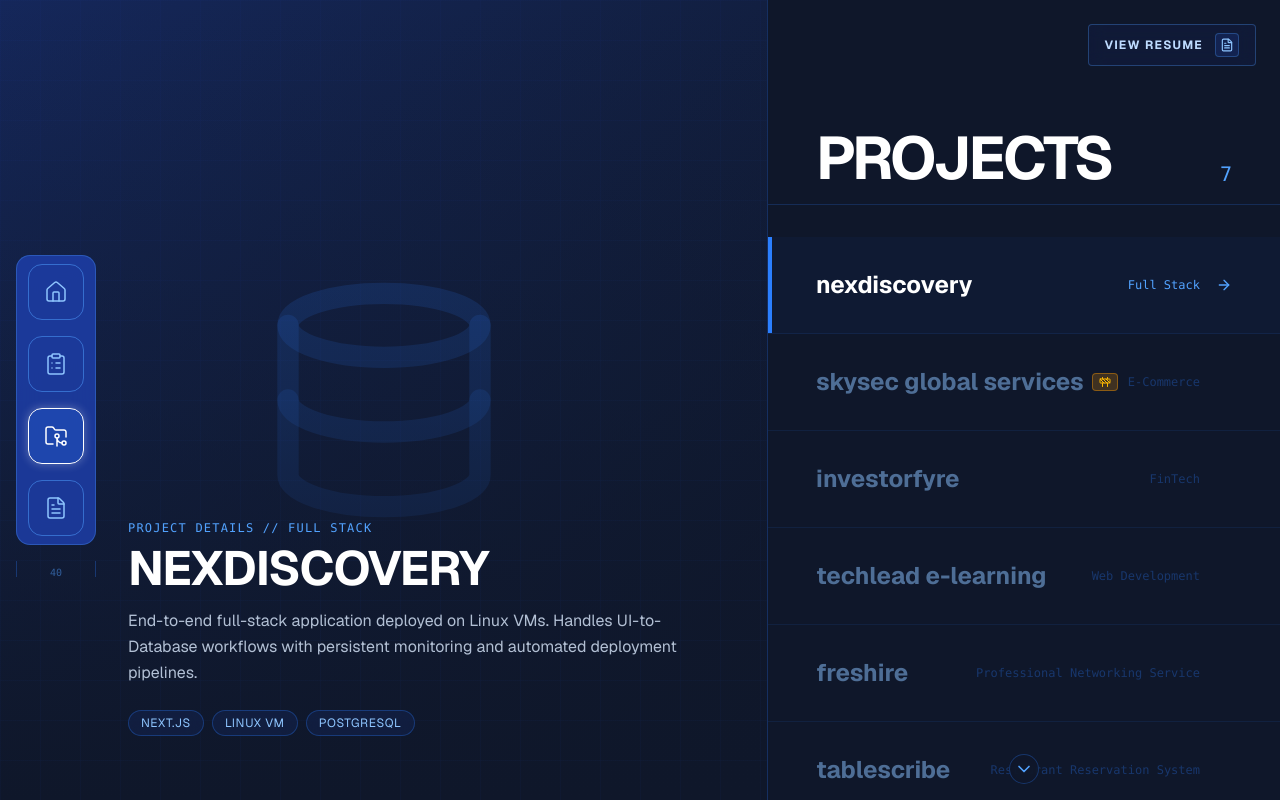
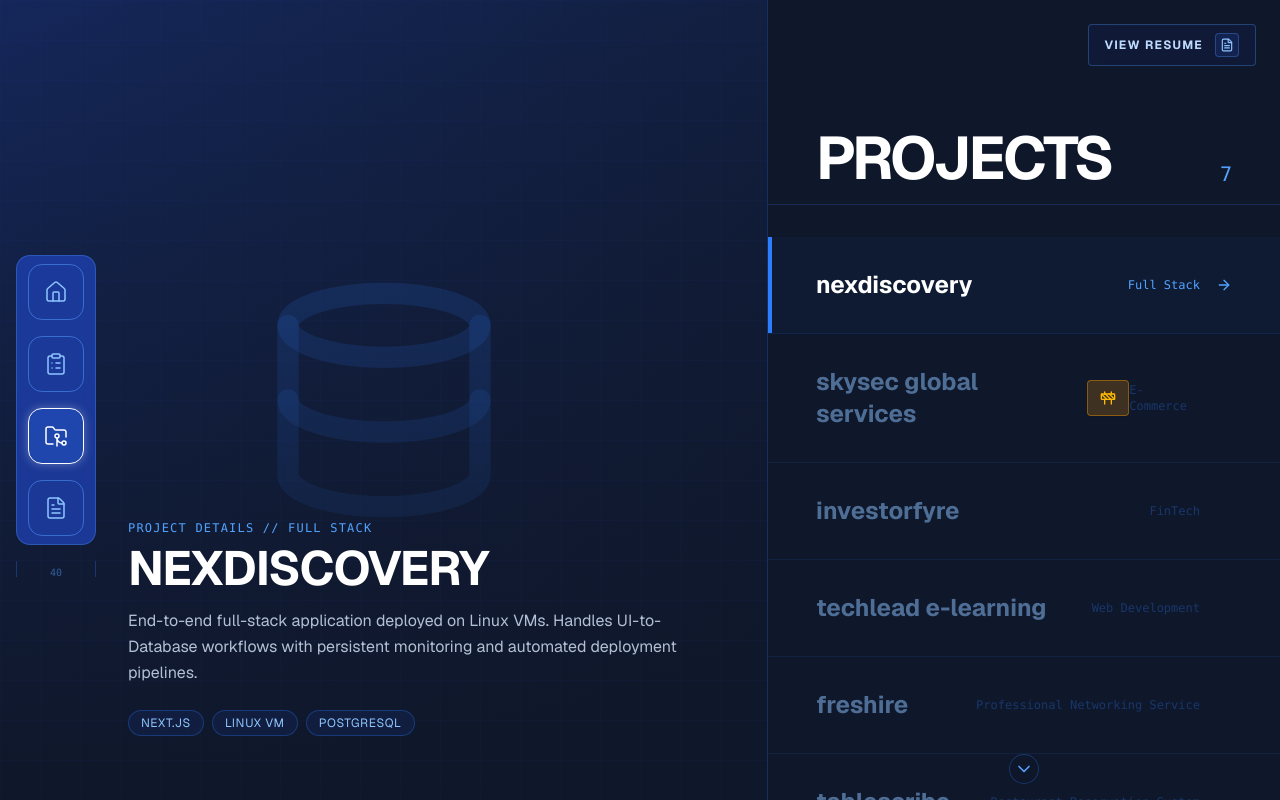
Before and after one commit to Marnin-A/Portfolio, a Next.js app: page /projects in a window 1280 px wide. Built offline with nearby package versions, Linux system fonts and the light colour scheme.

Commit message:
fix: minor UI fixes

```diff
--- a/app/page.tsx
+++ b/app/page.tsx
@@ -2,7 +2,6 @@
 
 import Image from "next/image";
 import { motion } from "framer-motion";
-import BlueprintCard from "@/components/ui/BlueprintCard";
 import { Github, Linkedin, Mail, Twitter } from "lucide-react";
 
 export default function Home() {
@@ -67,7 +66,7 @@
                          src="/profile.png"
                          alt="Marnin Audu"
                          fill
-                         className="object-cover ml-[2%] mt-[2%]"
+                         className="object-cover ml-[1%] mt-[1%]"
                        />
                     </div>
                  </div>
--- a/components/page-content/projects.tsx
+++ b/components/page-content/projects.tsx
@@ -4,6 +4,8 @@
 import { ArrowRight, ChevronUp, ChevronDown, AlertTriangle, Construction } from "lucide-react";
 import { projects } from "@/lib/data";
 import Link from "next/link";
+import { Tooltip, TooltipContent, TooltipTrigger } from "../ui/tooltip";
+import { Button } from "../ui/button";
 
 export default function ProjectsContent() {
     const [activeId, setActiveId] = useState(projects[0].id);
@@ -153,12 +155,15 @@
                                     }`}>
                                         {project.title.toLowerCase()}
                                         {project.maintenance && (
-                                            <span
-                                                title="Currently undergoing maintenance"
-                                                className="px-1.5 py-0.5 text-[8px] font-mono bg-amber-500/20 text-amber-400 border border-amber-500/40 rounded uppercase cursor-help"
-                                            >
-                                                <Construction size={12} />
-                                            </span>
+                                            <Tooltip>
+      <TooltipTrigger asChild>
+        <Button variant="outline" className="px-1.5 py-0.5 text-[8px] font-mono bg-amber-500/20 text-amber-400 border border-amber-500/40 rounded uppercase cursor-help"><Construction size={12} /></Button>
+      </TooltipTrigger>
+      <TooltipContent>
+                                            Currently undergoing maintenance
+
+                                            </TooltipContent>
+                                            </Tooltip>
                                         )}
                                     </h3>
 
--- /dev/null
+++ b/components/ui/button.tsx
@@ -0,0 +1,62 @@
+import * as React from "react"
+import { Slot } from "@radix-ui/react-slot"
+import { cva, type VariantProps } from "class-variance-authority"
+
+import { cn } from "@/lib/utils"
+
+const buttonVariants = cva(
+  "inline-flex items-center justify-center gap-2 whitespace-nowrap rounded-md text-sm font-medium transition-all disabled:pointer-events-none disabled:opacity-50 [&_svg]:pointer-events-none [&_svg:not([class*='size-'])]:size-4 shrink-0 [&_svg]:shrink-0 outline-none focus-visible:border-ring focus-visible:ring-ring/50 focus-visible:ring-[3px] aria-invalid:ring-destructive/20 dark:aria-invalid:ring-destructive/40 aria-invalid:border-destructive",
+  {
+    variants: {
+      variant: {
+        default: "bg-primary text-primary-foreground hover:bg-primary/90",
+        destructive:
+          "bg-destructive text-white hover:bg-destructive/90 focus-visible:ring-destructive/20 dark:focus-visible:ring-destructive/40 dark:bg-destructive/60",
+        outline:
+          "border bg-background shadow-xs hover:bg-accent hover:text-accent-foreground dark:bg-input/30 dark:border-input dark:hover:bg-input/50",
+        secondary:
+          "bg-secondary text-secondary-foreground hover:bg-secondary/80",
+        ghost:
+          "hover:bg-accent hover:text-accent-foreground dark:hover:bg-accent/50",
+        link: "text-primary underline-offset-4 hover:underline",
+      },
+      size: {
+        default: "h-9 px-4 py-2 has-[>svg]:px-3",
+        sm: "h-8 rounded-md gap-1.5 px-3 has-[>svg]:px-2.5",
+        lg: "h-10 rounded-md px-6 has-[>svg]:px-4",
+        icon: "size-9",
+        "icon-sm": "size-8",
+        "icon-lg": "size-10",
+      },
+    },
+    defaultVariants: {
+      variant: "default",
+      size: "default",
+    },
+  }
+)
+
+function Button({
+  className,
+  variant = "default",
+  size = "default",
+  asChild = false,
+  ...props
+}: React.ComponentProps<"button"> &
+  VariantProps<typeof buttonVariants> & {
+    asChild?: boolean
+  }) {
+  const Comp = asChild ? Slot : "button"
+
+  return (
+    <Comp
+      data-slot="button"
+      data-variant={variant}
+      data-size={size}
+      className={cn(buttonVariants({ variant, size, className }))}
+      {...props}
+    />
+  )
+}
+
+export { Button, buttonVariants }
--- /dev/null
+++ b/components/ui/tooltip.tsx
@@ -0,0 +1,54 @@
+"use client"
+import * as React from "react"
+import * as TooltipPrimitive from "@radix-ui/react-tooltip"
+import { cn } from "@/lib/utils"
+function TooltipProvider({
+  delayDuration = 0,
+  ...props
+}: React.ComponentProps<typeof TooltipPrimitive.Provider>) {
+  return (
+    <TooltipPrimitive.Provider
+      data-slot="tooltip-provider"
+      delayDuration={delayDuration}
+      {...props}
+    />
+  )
+}
+function Tooltip({
+  ...props
+}: React.ComponentProps<typeof TooltipPrimitive.Root>) {
+  return (
+    <TooltipProvider>
+      <TooltipPrimitive.Root data-slot="tooltip" {...props} />
+    </TooltipProvider>
+  )
+}
+function TooltipTrigger({
+  ...props
+}: React.ComponentProps<typeof TooltipPrimitive.Trigger>) {
+  return <TooltipPrimitive.Trigger data-slot="tooltip-trigger" {...props} />
+}
+function TooltipContent({
+  className,
+  sideOffset = 0,
+  children,
+  ...props
+}: React.ComponentProps<typeof TooltipPrimitive.Content>) {
+  return (
+    <TooltipPrimitive.Portal>
+      <TooltipPrimitive.Content
+        data-slot="tooltip-content"
+        sideOffset={sideOffset}
+        className={cn(
+          "bg-foreground text-background animate-in fade-in-0 zoom-in-95 data-[state=closed]:animate-out data-[state=closed]:fade-out-0 data-[state=closed]:zoom-out-95 data-[side=bottom]:slide-in-from-top-2 data-[side=left]:slide-in-from-right-2 data-[side=right]:slide-in-from-left-2 data-[side=top]:slide-in-from-bottom-2 z-50 w-fit origin-(--radix-tooltip-content-transform-origin) rounded-md px-3 py-1.5 text-xs text-balance",
+          className
+        )}
+        {...props}
+      >
+        {children}
+        <TooltipPrimitive.Arrow className="bg-foreground fill-foreground z-50 size-2.5 translate-y-[calc(-50%_-_2px)] rotate-45 rounded-[2px]" />
+      </TooltipPrimitive.Content>
+    </TooltipPrimitive.Portal>
+  )
+}
+export { Tooltip, TooltipTrigger, TooltipContent, TooltipProvider }
--- a/package.json
+++ b/package.json
@@ -9,6 +9,9 @@
     "lint": "eslint"
   },
   "dependencies": {
+    "@radix-ui/react-slot": "^1.2.4",
+    "@radix-ui/react-tooltip": "^1.2.8",
+    "class-variance-authority": "^0.7.1",
     "clsx": "^2.1.1",
     "framer-motion": "^12.23.26",
     "lucide-react": "^0.561.0",
```
Also changed, not shown: 1 other file (tests, documents, lock files or other folders).
